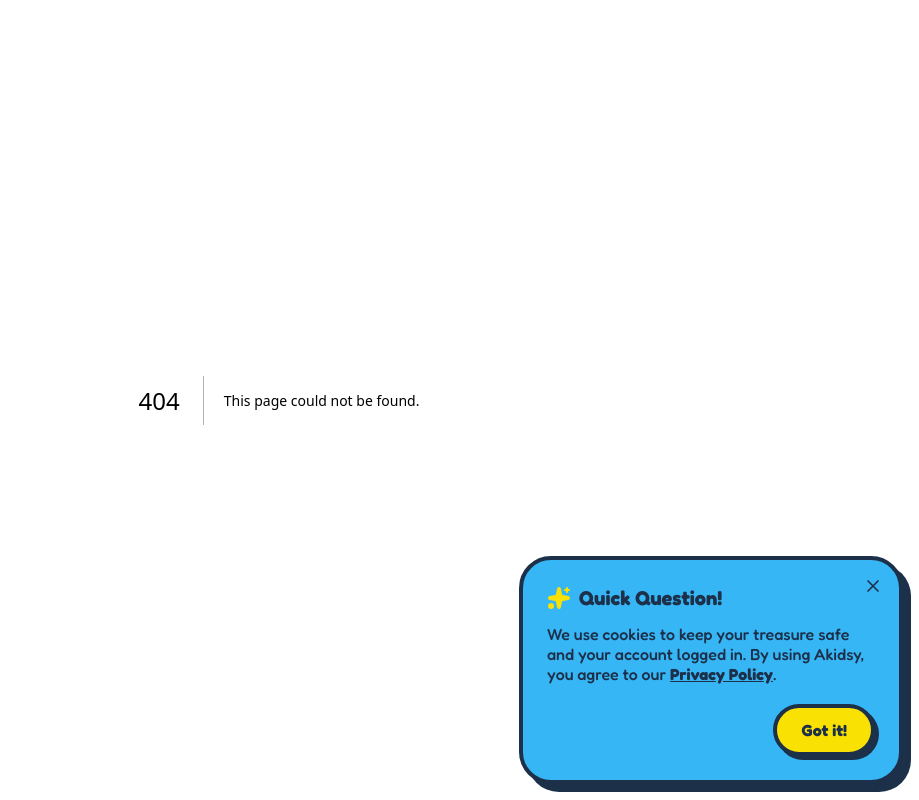
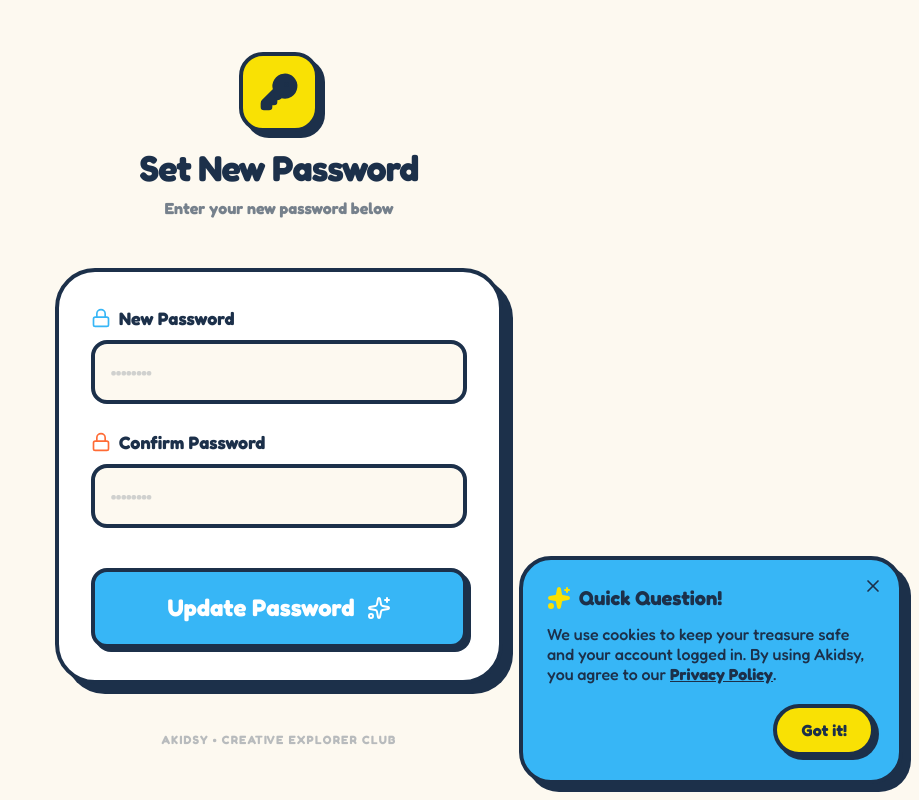
Before and after one commit to ivarnor/akidsy-official, a Next.js app: page /auth/reset-password in a window 1280 px wide. Before the commit this address had no page. Shown: the whole page, without its empty margins (361-1280 px from the left). Built offline with nearby package versions, Linux system fonts and the light colour scheme; no server answers.

Commit message:
Implement forgot password flow

```diff
--- /dev/null
+++ b/app/auth/reset-password/page.tsx
@@ -0,0 +1,129 @@
+'use client';
+
+import { useState } from 'react';
+import { createClient } from '@/src/utils/supabase/client';
+import { Sparkles, Loader2, Lock, KeyRound } from 'lucide-react';
+import { useRouter } from 'next/navigation';
+
+export default function ResetPasswordPage() {
+    const [password, setPassword] = useState('');
+    const [confirmPassword, setConfirmPassword] = useState('');
+    const [loading, setLoading] = useState(false);
+    const [error, setError] = useState<string | null>(null);
+    const [success, setSuccess] = useState(false);
+
+    const supabase = createClient();
+    const router = useRouter();
+
+    const handleSubmit = async (e: React.FormEvent) => {
+        e.preventDefault();
+
+        if (password !== confirmPassword) {
+            setError("Passwords do not match");
+            return;
+        }
+
+        setLoading(true);
+        setError(null);
+
+        const { error } = await supabase.auth.updateUser({
+            password: password
+        });
+
+        if (error) {
+            setError(error.message);
+            setLoading(false);
+        } else {
+            setSuccess(true);
+            setLoading(false);
+
+            // Redirect to login after 3 seconds
+            setTimeout(() => {
+                router.push('/login');
+            }, 3000);
+        }
+    };
+
+    return (
+        <div className="min-h-screen bg-cream flex items-center justify-center p-6 font-sans text-navy">
+            <div className="max-w-md w-full">
+                <header className="flex flex-col items-center gap-4 mb-12 text-center">
+                    <div className="bg-sunshine p-4 rounded-3xl border-4 border-navy shadow-[6px_6px_0px_0px_#1C304A]">
+                        <KeyRound className="w-10 h-10 text-navy fill-navy" />
+                    </div>
+                    <div>
+                        <h1 className="text-4xl font-extrabold tracking-tight">Set New Password</h1>
+                        <p className="font-bold text-navy/60 mt-2">
+                            Enter your new password below
+                        </p>
+                    </div>
+                </header>
+
+                <main className="bg-white border-4 border-navy rounded-[2.5rem] p-8 shadow-[10px_10px_0px_0px_#1C304A]">
+                    <form onSubmit={handleSubmit} className="space-y-6">
+                        <div className="space-y-2">
+                            <label className="font-extrabold text-lg flex items-center gap-2">
+                                <Lock className="w-5 h-5 text-sky" /> New Password
+                            </label>
+                            <input
+                                required
+                                type="password"
+                                placeholder="••••••••"
+                                className="w-full p-4 rounded-2xl border-4 border-navy bg-cream focus:outline-none focus:ring-4 focus:ring-sunshine/50 transition-all font-bold placeholder:text-navy/20"
+                                value={password}
+                                onChange={(e) => setPassword(e.target.value)}
+                            />
+                        </div>
+
+                        <div className="space-y-2">
+                            <label className="font-extrabold text-lg flex items-center gap-2">
+                                <Lock className="w-5 h-5 text-persimmon" /> Confirm Password
+                            </label>
+                            <input
+                                required
+                                type="password"
+                                placeholder="••••••••"
+                                className="w-full p-4 rounded-2xl border-4 border-navy bg-cream focus:outline-none focus:ring-4 focus:ring-sunshine/50 transition-all font-bold placeholder:text-navy/20"
+                                value={confirmPassword}
+                                onChange={(e) => setConfirmPassword(e.target.value)}
+                            />
+                        </div>
+
+                        {error && (
+                            <div className="bg-red-50 border-2 border-red-500 text-red-600 p-4 rounded-xl font-bold text-sm">
+                                {error}
+                            </div>
+                        )}
+
+                        {success && (
+                            <div className="bg-green-50 border-2 border-green-500 text-green-700 p-4 rounded-xl font-bold text-sm text-center">
+                                Success! Your password has been updated. Redirecting to login...
+                            </div>
+                        )}
+
+                        <div className="flex flex-col gap-4 pt-4">
+                            <button
+                                disabled={loading || success}
+                                type="submit"
+                                className="w-full bg-sky text-white font-black text-2xl py-5 rounded-2xl border-4 border-navy hover:bg-sky/90 transition-all active:scale-95 shadow-[4px_4px_0px_0px_#1C304A] disabled:opacity-50 flex items-center justify-center gap-3"
+                            >
+                                {loading ? (
+                                    <Loader2 className="w-8 h-8 animate-spin" />
+                                ) : (
+                                    <>
+                                        Update Password
+                                        <Sparkles className="w-6 h-6" />
+                                    </>
+                                )}
+                            </button>
+                        </div>
+                    </form>
+                </main>
+
+                <footer className="mt-12 text-center opacity-30 font-black text-xs uppercase tracking-widest">
+                    Akidsy • Creative Explorer Club
+                </footer>
+            </div>
+        </div>
+    );
+}
--- a/app/login/page.tsx
+++ b/app/login/page.tsx
@@ -12,6 +12,7 @@ function LoginContent() {
     const [error, setError] = useState<string | null>(null);
     const [isSignUp, setIsSignUp] = useState(false);
     const [isEmailSent, setIsEmailSent] = useState(false);
+    const [isForgotPassword, setIsForgotPassword] = useState(false);
     const supabase = createClient();
     const router = useRouter();
     const searchParams = useSearchParams();
@@ -23,6 +24,24 @@ function LoginContent() {
             setIsSignUp(true);
         }
     }, [searchParams]);
+
+    const handleResetPassword = async (e: React.FormEvent) => {
+        e.preventDefault();
+        setLoading(true);
+        setError(null);
+        setIsEmailSent(false);
+
+        const { error } = await supabase.auth.resetPasswordForEmail(email, {
+            redirectTo: 'https://www.akidsy.com/auth/reset-password',
+        });
+
+        if (error) {
+            setError(error.message);
+        } else {
+            setIsEmailSent(true);
+        }
+        setLoading(false);
+    };
 
     const handleSubmit = async (e: React.FormEvent) => {
         e.preventDefault();
@@ -85,18 +104,20 @@ function LoginContent() {
                     <div>
                         <h1 className="text-4xl font-extrabold tracking-tight">Welcome to Akidsy</h1>
                         <p className="font-bold text-navy/60 mt-2">
-                            {isSignUp ? "Create an account to continue" : "Log in to continue"}
+                            {isForgotPassword
+                                ? "Reset your password"
+                                : isSignUp ? "Create an account to continue" : "Log in to continue"}
                         </p>
                     </div>
                 </header>
 
                 <main className="bg-white border-4 border-navy rounded-[2.5rem] p-8 shadow-[10px_10px_0px_0px_#1C304A]">
-                    {searchParams.get('message') && !isSignUp && (
+                    {searchParams.get('message') && !isSignUp && !isForgotPassword && (
                         <div className="bg-sunshine/20 border-2 border-sunshine text-navy p-4 rounded-xl font-bold text-sm mb-6 text-center">
                             {searchParams.get('message')}
                         </div>
                     )}
-                    <form onSubmit={handleSubmit} className="space-y-6">
+                    <form onSubmit={isForgotPassword ? handleResetPassword : handleSubmit} className="space-y-6">
                         <div className="space-y-2">
                             <label className="font-extrabold text-lg flex items-center gap-2">
                                 <Mail className="w-5 h-5 text-sky" /> Email
@@ -111,6 +132,7 @@ function LoginContent() {
                             />
                         </div>
 
+                        {!isForgotPassword && (
                             <div className="space-y-2">
                                 <label className="font-extrabold text-lg flex items-center gap-2">
                                     <Lock className="w-5 h-5 text-persimmon" /> Password
@@ -123,7 +145,23 @@ function LoginContent() {
                                     value={password}
                                     onChange={(e) => setPassword(e.target.value)}
                                 />
+                                {!isSignUp && (
+                                    <div className="flex justify-end mt-1">
+                                        <button
+                                            type="button"
+                                            onClick={() => {
+                                                setIsForgotPassword(true);
+                                                setError(null);
+                                                setIsEmailSent(false);
+                                            }}
+                                            className="text-sm font-bold text-sky hover:text-navy transition-colors"
+                                        >
+                                            Forgot password?
+                                        </button>
                                     </div>
+                                )}
+                            </div>
+                        )}
 
                         {error && (
                             <div className="bg-red-50 border-2 border-red-500 text-red-600 p-4 rounded-xl font-bold text-sm">
@@ -133,7 +171,9 @@ function LoginContent() {
 
                         {isEmailSent && (
                             <div className="bg-green-50 border-2 border-green-500 text-green-700 p-4 rounded-xl font-bold text-sm text-center">
-                                Registration successful! Please check your email to confirm your account.
+                                {isForgotPassword
+                                    ? "Password reset link sent! Please check your email."
+                                    : "Registration successful! Please check your email to confirm your account."}
                             </div>
                         )}
 
@@ -147,8 +187,8 @@ function LoginContent() {
                                     <Loader2 className="w-8 h-8 animate-spin" />
                                 ) : (
                                     <>
-                                        {isSignUp ? "Sign Up" : "Log In"}
-                                        {isSignUp ? <UserPlus className="w-6 h-6" /> : <LogIn className="w-6 h-6" />}
+                                        {isForgotPassword ? "Send Reset Link" : isSignUp ? "Sign Up" : "Log In"}
+                                        {!isForgotPassword && (isSignUp ? <UserPlus className="w-6 h-6" /> : <LogIn className="w-6 h-6" />)}
                                     </>
                                 )}
                             </button>
@@ -156,13 +196,19 @@ function LoginContent() {
                             <button
                                 type="button"
                                 onClick={() => {
+                                    if (isForgotPassword) {
+                                        setIsForgotPassword(false);
+                                    } else {
                                         setIsSignUp(!isSignUp);
+                                    }
                                     setError(null);
                                     setIsEmailSent(false);
                                 }}
                                 className="text-navy font-bold hover:underline transition-all text-sm mt-2"
                             >
-                                {isSignUp ? "Already have an account? Log In" : "Don't have an account? Sign Up"}
+                                {isForgotPassword
+                                    ? "Back to Log In"
+                                    : isSignUp ? "Already have an account? Log In" : "Don't have an account? Sign Up"}
                             </button>
 
                             <div className="relative my-4 flex items-center py-2">
```
Lines whose indentation alone changed are shown as unchanged.
